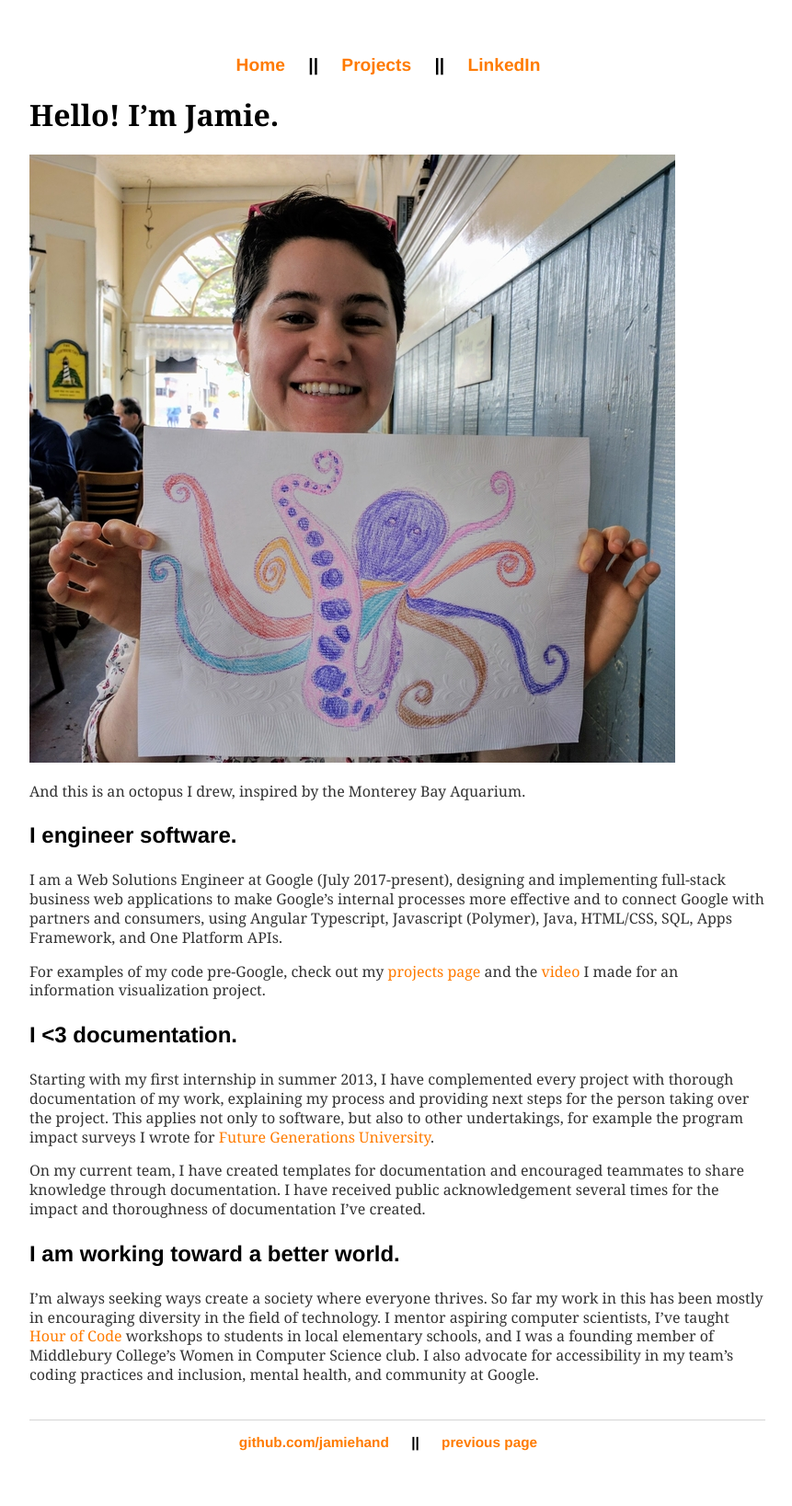
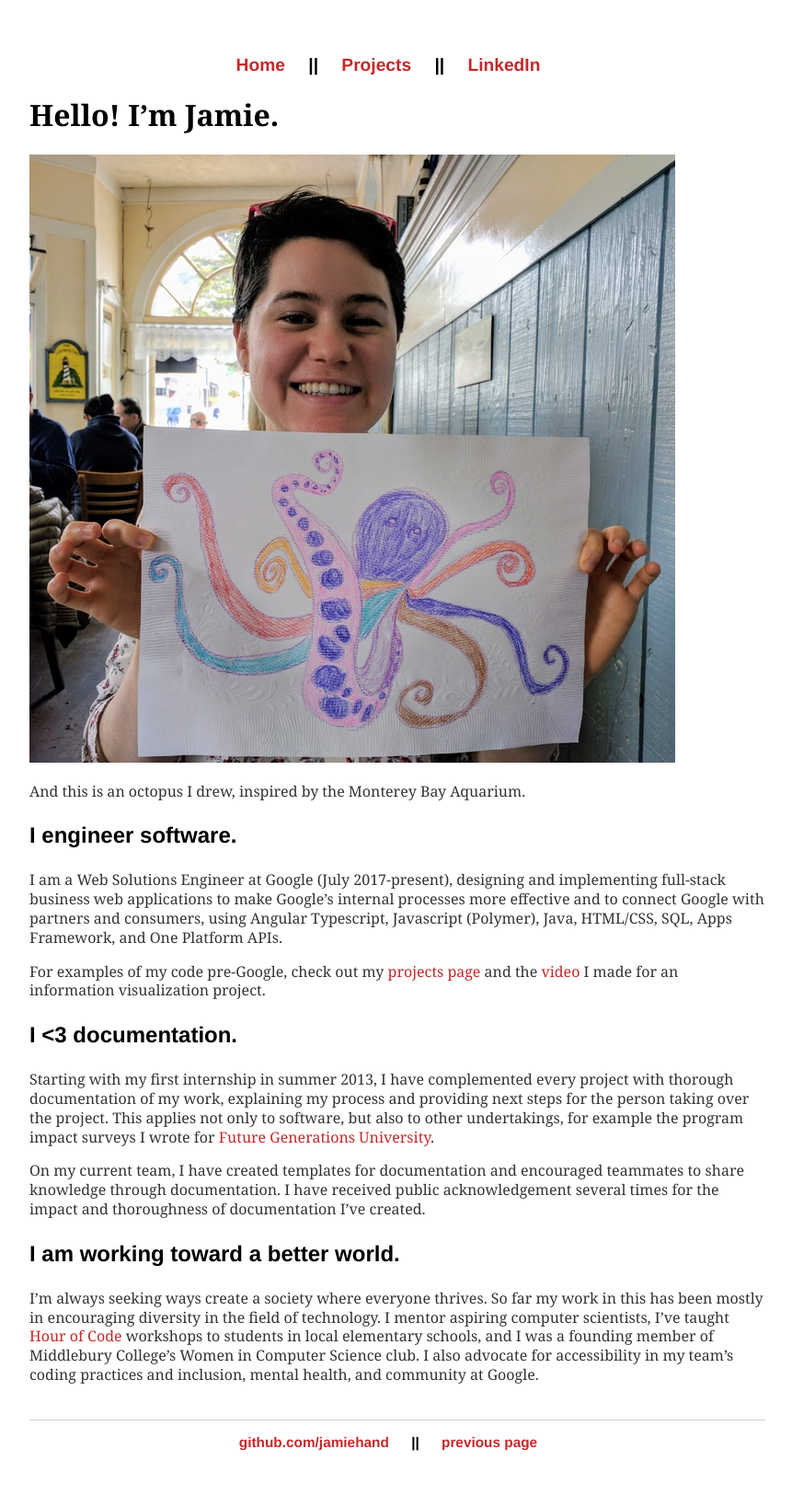
Before and after one commit to jamiehand/jamiehand.github.io, a Jekyll site: the page built from index.md, in a window 1280 px wide. Shown: the whole page at 92% size, without its empty margins (208-1069 px from the left). Built offline with Jekyll 4.4.1, drawn with Linux system fonts in a browser that asks for light colours.

Commit message:
Update link color

```diff
--- a/css/main.css
+++ b/css/main.css
@@ -19,7 +19,7 @@ nav ul li, footer ul li {
 }
 a {
     text-decoration: none;
-    color: #ff7b00;
+    color: #C62828;
 }
 a:hover {
     text-decoration: underline;
```
